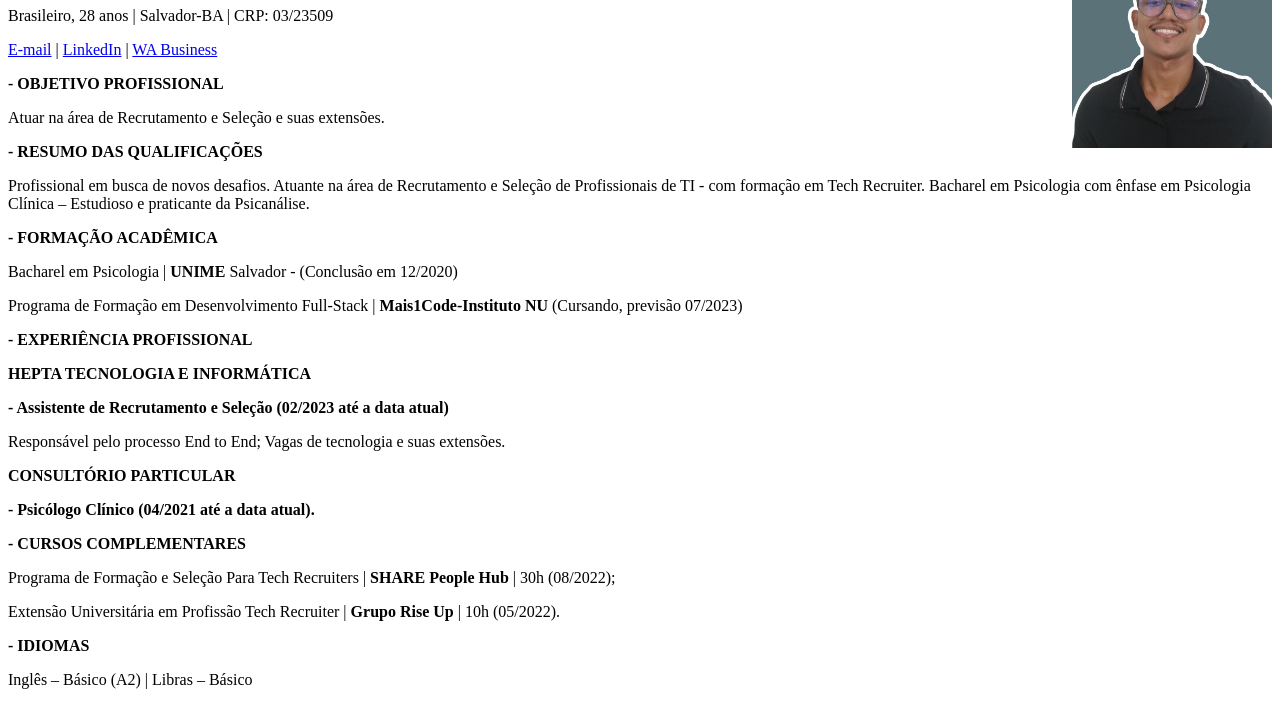
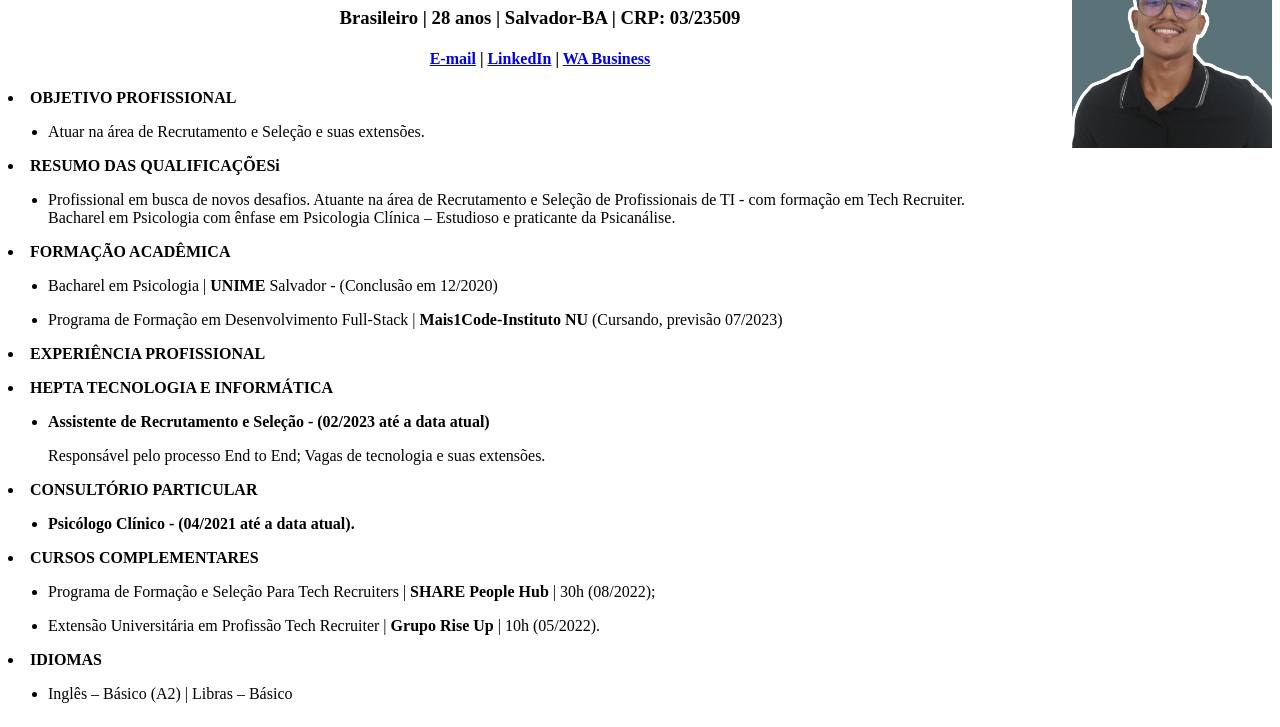
Before and after one commit to GitMateusBruno/D_MateusBruno, a plain HTML site: page Projeto_CV_HTML/index.HTML in a window 1280 px wide. Shown: the part 73-800 px from the top of the page. Drawn offline with Linux system fonts and the light colour scheme.

Commit message:
Update index.HTML

```diff
--- a/Projeto_CV_HTML/index.HTML
+++ b/Projeto_CV_HTML/index.HTML
@@ -7,57 +7,57 @@
 
     <body>
 
-        <img align=right src = "MBFT.jpeg" width="200px">
+        <img align=right src = "MBFT.jpeg" alt="imagem do candidato Mateus: Homem, Preto, Cabelo preto, Olhos castanhos escutos, Usa óculos de grau na cor marrom, veste camisa modelo polo na cor preta" width="200px">
 
         <h1>
-            MATEUS B S SOUSA
+            <h1 align="center"> MATEUS B S SOUSA </h1>
         </h1>
 
-        Brasileiro, 28 anos | Salvador-BA | CRP: 03/23509
+        <h3><h3 align="center"> Brasileiro | 28 anos | Salvador-BA | CRP: 03/23509</h3></h3>
                 <p>
-            <a href="mailto:itmateusbruno@gmail.com">E-mail</a> | <a href="https://www.linkedin.com/in/itmateusbruno/">LinkedIn</a> | <a href="https://wa.me/5571993127798?text=Ol%C3%A1%2C+Mateus%21+">WA Business</a>
+            <h4></h4> <h4 align="center"> <a href="mailto:itmateusbruno@gmail.com">E-mail</a> | <a href="https://www.linkedin.com/in/itmateusbruno/">LinkedIn</a> | <a href="https://wa.me/5571993127798?text=Ol%C3%A1%2C+Mateus%21+">WA Business</a></h4></h4>
         </p>
 
-       <b>- OBJETIVO PROFISSIONAL</b> <p>
-        Atuar na área de Recrutamento e Seleção e suas extensões.
+       <b><li>OBJETIVO PROFISSIONAL</li></b> <p>
+        <ul><li>Atuar na área de Recrutamento e Seleção e suas extensões.</li></ul>
        </p>
 
 
         <p>
-           <b>- RESUMO DAS QUALIFICAÇÕES</b> <p>
-            Profissional em busca de novos desafios. Atuante na área de Recrutamento e Seleção de Profissionais
-            de TI - com formação em Tech Recruiter. Bacharel em Psicologia com ênfase em Psicologia Clínica –
+           <b><li>RESUMO DAS QUALIFICAÇÕESi</li></b> <p>
+            <ul><li>Profissional em busca de novos desafios. Atuante na área de Recrutamento e Seleção de Profissionais
+            de TI - com formação em Tech Recruiter. <br> Bacharel em Psicologia com ênfase em Psicologia Clínica –
             Estudioso e praticante da Psicanálise.
-           </p>
+            </li></ul></p>
         </p>
 
         <p>
-            <b>- FORMAÇÃO ACADÊMICA</b> <p>
-                Bacharel em Psicologia | <b>UNIME</b> Salvador - (Conclusão em 12/2020)
-                <p>Programa de Formação em Desenvolvimento Full-Stack | <b>Mais1Code-Instituto NU</b> (Cursando, previsão 07/2023)</p>
+            <b><li>FORMAÇÃO ACADÊMICA</li></b> <p>
+                <ul><li>Bacharel em Psicologia | <b>UNIME</b> Salvador - (Conclusão em 12/2020)
+                <p><li>Programa de Formação em Desenvolvimento Full-Stack | <b>Mais1Code-Instituto NU</b> (Cursando, previsão 07/2023)</li></p></li></ul>
           </p>
         </p>
 
         <p>
-            <b>- EXPERIÊNCIA PROFISSIONAL</b> <p>
-                <b>HEPTA TECNOLOGIA E INFORMÁTICA</b>
-                <p><b>- Assistente de Recrutamento e Seleção (02/2023 até a data atual)</b></p>
-                <p>Responsável pelo processo End to End; Vagas de tecnologia e suas extensões.</p>
+            <b><li>EXPERIÊNCIA PROFISSIONAL</li></b> <p>
+                <b><li>HEPTA TECNOLOGIA E INFORMÁTICA</li></b>
+                <ul><li><b>Assistente de Recrutamento e Seleção - (02/2023 até a data atual)</b>
+                <p>Responsável pelo processo End to End; Vagas de tecnologia e suas extensões.</p></li></ul>
             </p>
-            <p><b>CONSULTÓRIO PARTICULAR</b></p>
-            <p><b>- Psicólogo Clínico (04/2021 até a data atual). </b></p>
+            <p><b><li>CONSULTÓRIO PARTICULAR</li></b></p>
+            <p><b><ul><li>Psicólogo Clínico - (04/2021 até a data atual).</li></ul> </b></p>
         </p>
 
         <p>
-        <b>- CURSOS COMPLEMENTARES</b> <p>
-            <p>Programa de Formação e Seleção Para Tech Recruiters | <b>SHARE People Hub</b> | 30h (08/2022);</p>
-            <p>Extensão Universitária em Profissão Tech Recruiter | <b>Grupo Rise Up</b> | 10h (05/2022).</p>
+        <b><li>CURSOS COMPLEMENTARES</li></b> <p>
+            <ul><li>Programa de Formação e Seleção Para Tech Recruiters | <b>SHARE People Hub</b> | 30h (08/2022);
+            <p><li>Extensão Universitária em Profissão Tech Recruiter | <b>Grupo Rise Up</b> | 10h (05/2022).</li></p></li></ul>
         </p>
         </p>
 
         <p>
-            <b>- IDIOMAS</b> <p>
-                Inglês – Básico (A2) | Libras – Básico
+            <b><li>IDIOMAS</li></b> <p>
+                <ul><li>Inglês – Básico (A2) | Libras – Básico</li></ul>
             </p>
         </p>
     </body>
```
